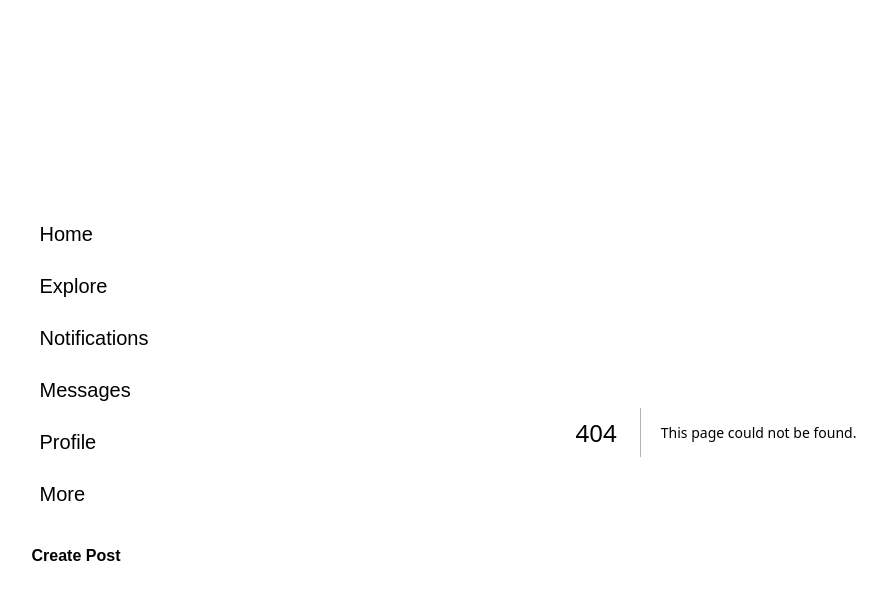
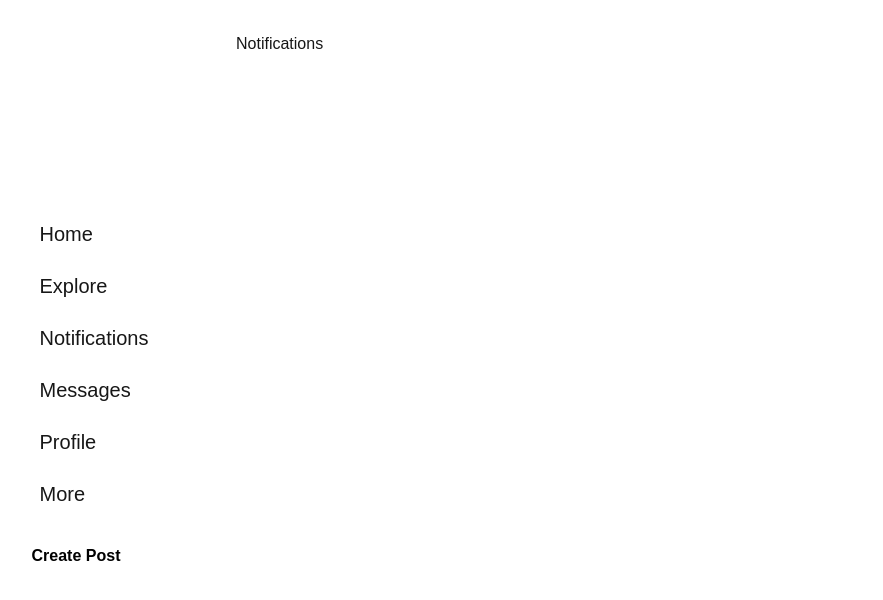
Before and after one commit to pickachuuu/kaleido-client, a Next.js app: page /notifications in a window 1280 px wide. Before the commit this address had no page. Shown: the top 600 px of the page, without its empty margins (52-935 px from the left). Built offline with nearby package versions, Linux system fonts and the light colour scheme.

Commit message:
feat: add NotificationsPage component

```diff
--- /dev/null
+++ b/src/app/notifications/page.tsx
@@ -0,0 +1,7 @@
+export default function NotificationsPage() {
+    return (
+        <div>
+            Notifications
+        </div>
+    )
+}
```
